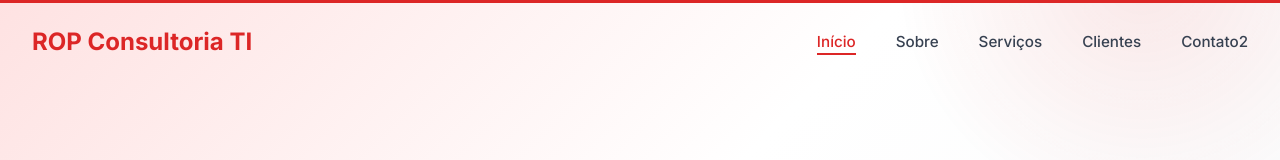
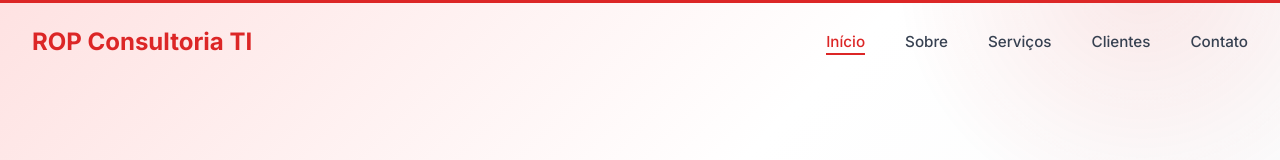
Before and after one commit to robertopinheiro-cell/robertopinheiro-cell.github.io, a React (Vite) app: page / in a window 1280 px wide. Shown: the top 160 px of the page. Built offline with nearby package versions, Linux system fonts and the light colour scheme.

Commit message:
Fix typo in Header component link text

```diff
--- a/src/components/Header.jsx
+++ b/src/components/Header.jsx
@@ -91,7 +91,7 @@ function Header() {
               onClick={(e) => handleNavClick(e, 'contato')}
               className={activeSection === 'contato' ? 'active' : ''}
             >
-              Contato2
+              Contato
             </a>
           </li>
         </ul>
```
